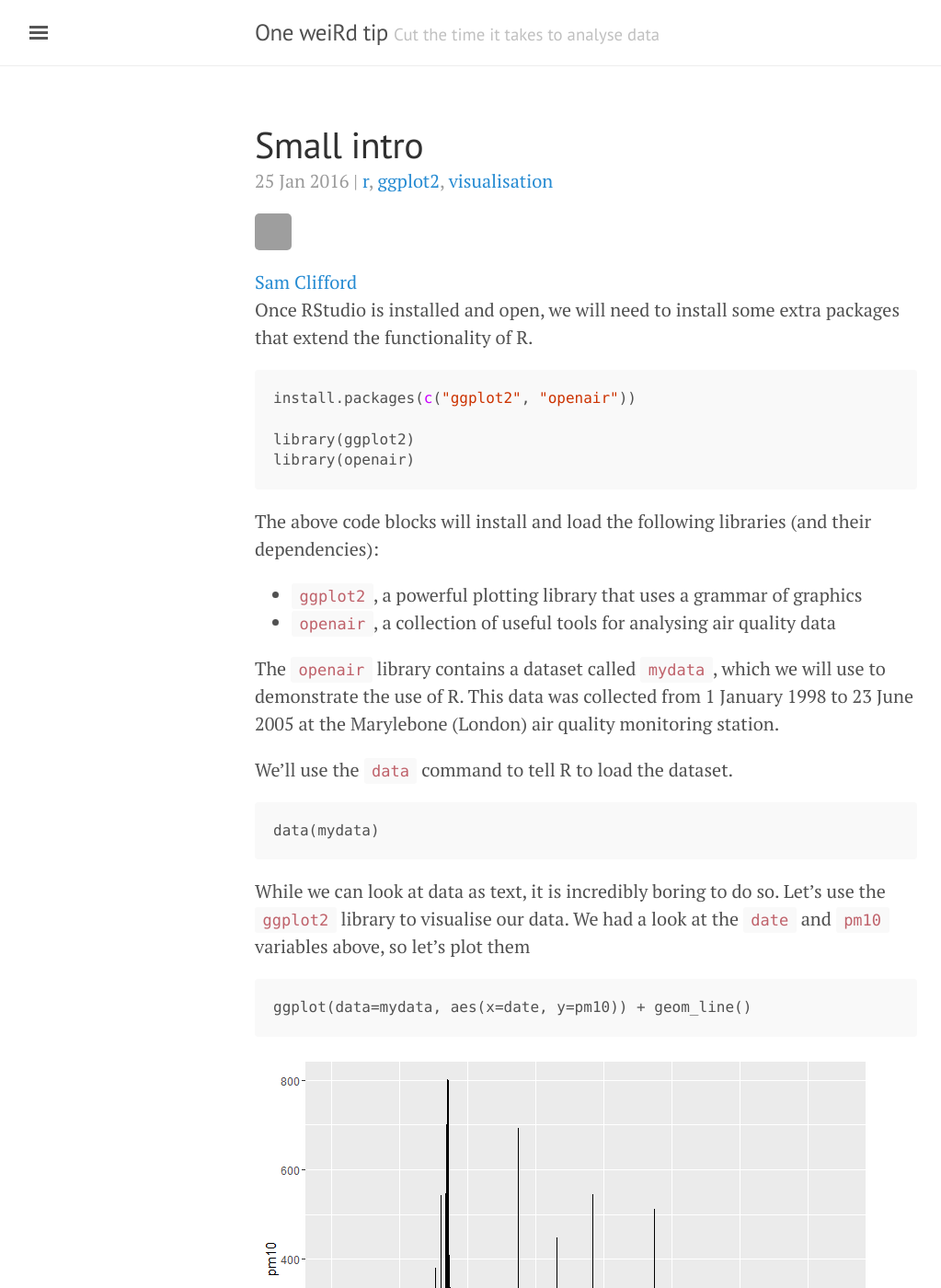
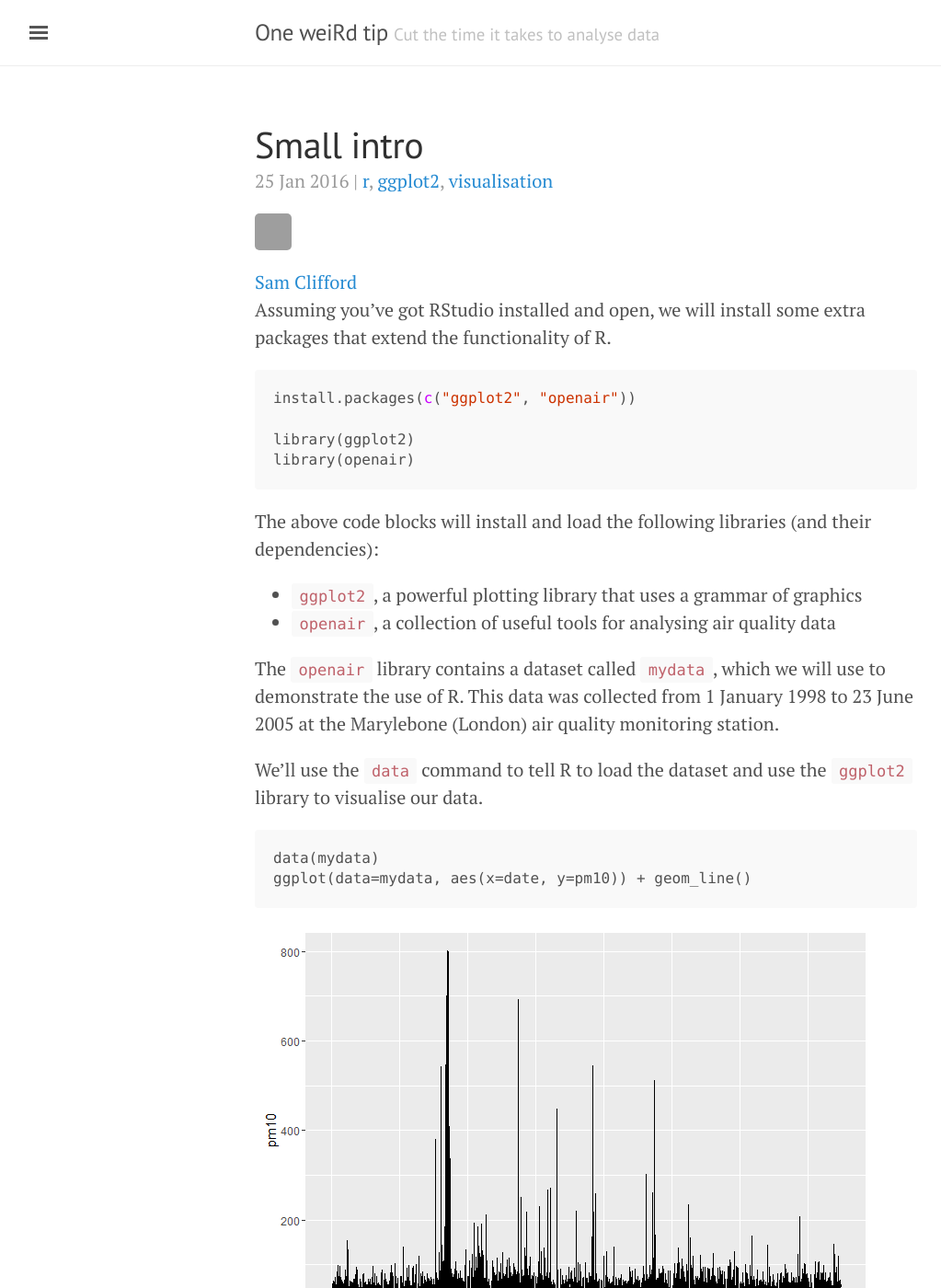
Before and after one commit to bragqut/bragqut.github.io, a Jekyll site: the page built from _posts/2016-01-25-small-intro.md, in a window 1280 px wide and 1400 px high. Shown: the whole window at 92% size, without its empty margins (3-1026 px from the left). Built offline with Jekyll 4.4.1, drawn with Linux system fonts in a browser that asks for light colours; some of the changed text lies outside the part shown; grey boxes are pictures that could not be loaded.

Commit message:
Update 2016-01-25-small-intro.md

````diff
--- a/_posts/2016-01-25-small-intro.md
+++ b/_posts/2016-01-25-small-intro.md
@@ -8,7 +8,7 @@ tags:
  - visualisation
 ---
 
-Once RStudio is installed and open, we will need to install some extra packages that extend the functionality of R.
+Assuming you've got RStudio installed and open, we will install some extra packages that extend the functionality of R.
 
 ``` r
 install.packages(c("ggplot2", "openair"))
@@ -24,15 +24,10 @@ The above code blocks will install and load the following libraries (and their d
 
 The `openair` library contains a dataset called `mydata`, which we will use to demonstrate the use of R. This data was collected from 1 January 1998 to 23 June 2005 at the Marylebone (London) air quality monitoring station.
 
-We'll use the `data` command to tell R to load the dataset.
+We'll use the `data` command to tell R to load the dataset and use the `ggplot2` library to visualise our data.
 
 ``` r
 data(mydata)
-```
-
-While we can look at data as text, it is incredibly boring to do so. Let's use the `ggplot2` library to visualise our data. We had a look at the `date` and `pm10` variables above, so let's plot them
-
-``` r
 ggplot(data=mydata, aes(x=date, y=pm10)) + geom_line()
 ```
 
@@ -40,3 +35,5 @@ ggplot(data=mydata, aes(x=date, y=pm10)) + geom_line()
 <p class="caption">
 Time series of PM10 data
 </p>
+
+You can find out more about the ggplot2 package at http://docs.ggplot2.org/
````
